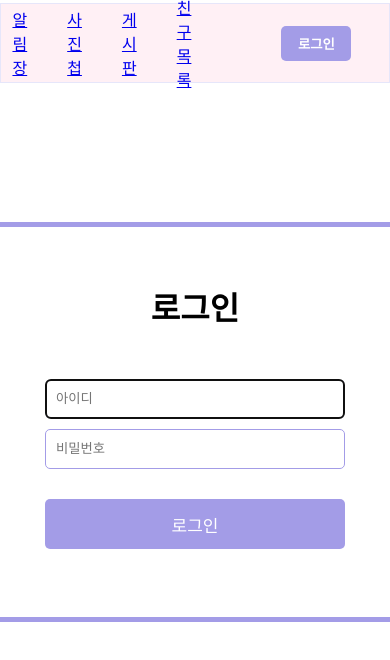
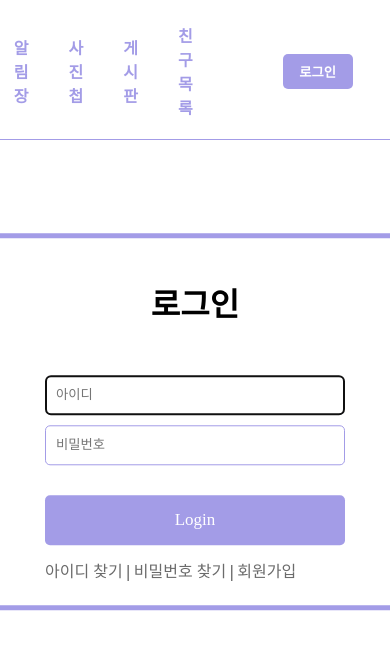
Before and after one commit to xooxpeak/React_Puppy, a React (Create React App) app: page /login in a window 390 px wide. Shown: the top 660 px of the page. Built offline with nearby package versions, Linux system fonts and the light colour scheme.

Commit message:
[Design] Nav.js, Login.js, Register.js UI 수정

```diff
--- a/src/components/Nav.js
+++ b/src/components/Nav.js
@@ -7,7 +7,7 @@ let Nav = () => {
 
     return (
         <nav>
-            <div>
+            <div className="nav-link">
 
                 <span>
                     <NavLink to="/">
--- a/src/css/Login.css
+++ b/src/css/Login.css
@@ -10,7 +10,7 @@ div h5 {
 
 .loginForm {
     width: 600px;
-    height: 400px;
+    height: auto;
     display: flex;
     flex-direction: column;
     justify-content: center;
@@ -46,5 +46,18 @@ h1#login_title {
     font-size: 17px;
     height: 50px;
     width: 300px;
-    margin : 20px 0 30px 0;
+    margin : 20px 0 10px 0;
 }
+
+#loginBut:hover {
+    background-color: #f8d1dd; /* 마우스 호버 시 색상 변경 */
+}
+
+.link a {
+    text-decoration: none; /* 밑줄 제거 */
+    color: rgb(107, 107, 107); /* 색상 변경 */
+}
+
+.link a:hover {
+    color: #f8d1dd; /* 마우스 호버 시 색상 변경 */
+}
--- a/src/css/Nav.css
+++ b/src/css/Nav.css
@@ -2,8 +2,9 @@ nav {
     position: fixed;
     width: 100%;
     height: 80px;
-    background-color: lavenderblush;
-    border: solid 1px; color: lavender;
+    background-color: rgb(255, 255, 255);
+    border: none;
+    border-bottom: solid 1px; color: rgb(163, 156, 231);
     display: flex;
     justify-content: space-around;
     align-items: center;
@@ -44,5 +45,26 @@ nav > div > span {
     border-radius: 5px;
     cursor: pointer;
     margin-top: 0px;
+}
 
+#navLoginBut:hover, #registerBut:hover {
+    background-color: #f8d1dd; /* 마우스 호버 시 색상 변경 */
 }
+
+
+.nav-link a {
+    text-decoration: none;
+    color: rgb(163, 156, 231);
+    font-weight: bold;
+    }
+
+.nav-link a:hover {
+    color: rgb(243, 174, 197); /* 마우스 호버 시 색상 변경 */
+}
+
+
+    @media (max-width: 600px) {
+        nav {
+            height: auto; /* 네비게이션 바 높이 자동 조절 */
+        }
+    }
--- a/src/css/Register.css
+++ b/src/css/Register.css
@@ -2,7 +2,6 @@
     box-sizing: border-box;
     font-family: 'SUIT-Medium';
 }
-
 
 div > div {
     margin-bottom: 3px;
@@ -67,9 +66,13 @@ input[name=register_email_write] {
     width: 80px;
     height: 30px;
     font-size: 13px;
-    border: 1px solid rgb(89,117,196);
+    border: 1px solid rgb(163, 156, 231);
     border-radius: 5px;
     margin-left: 10px;
+}
+
+#dupIdCheck:hover {
+    background-color: #f8d1dd; /* 마우스 호버 시 색상 변경 */
 }
 
 #register_title {
@@ -94,7 +97,7 @@ button {
     border: none;
     border-radius: 5px;
     cursor: pointer;
-    margin-top: 10px;
+    margin-top: 5px;
 }
 
 .register {
@@ -113,5 +116,9 @@ button {
     font-weight: bold;
     border : none;
     border-radius: 5px;
-    margin : 20px 0 50px 0;
+    margin : 50px 0 20px 0;
 }
+
+#sbtn:hover {
+    background-color: #f8d1dd; /* 마우스 호버 시 색상 변경 */
+}
--- a/src/pages/Login.js
+++ b/src/pages/Login.js
@@ -1,6 +1,7 @@
 import React from "react";
 import '../css/Login.css';
 import Nav from "../components/Nav";
+import { NavLink } from "react-router-dom";
 
 class Login extends React.Component {
     render() {
@@ -15,13 +16,17 @@ class Login extends React.Component {
                     </div>
                     <div>
                         <div className="input">
-
                             <input type="text" className="userId" id="userId" placeholder="아이디" autoFocus></input>
                             <input type="password" className="password" id="password" placeholder="비밀번호"></input>
-                            <button id="loginBut">로그인</button>
-
+                            <button id="loginBut">Login</button>
                         </div>
-
+                        <div className="link">
+                            <NavLink to="/findId">아이디 찾기</NavLink>
+                            <span>&nbsp;|&nbsp;</span>
+                            <NavLink to="/findPw">비밀번호 찾기</NavLink>
+                            <span>&nbsp;|&nbsp;</span>
+                            <NavLink to="/register">회원가입</NavLink>
+                        </div>
                     </div>
                 </form>
             </div>
```
